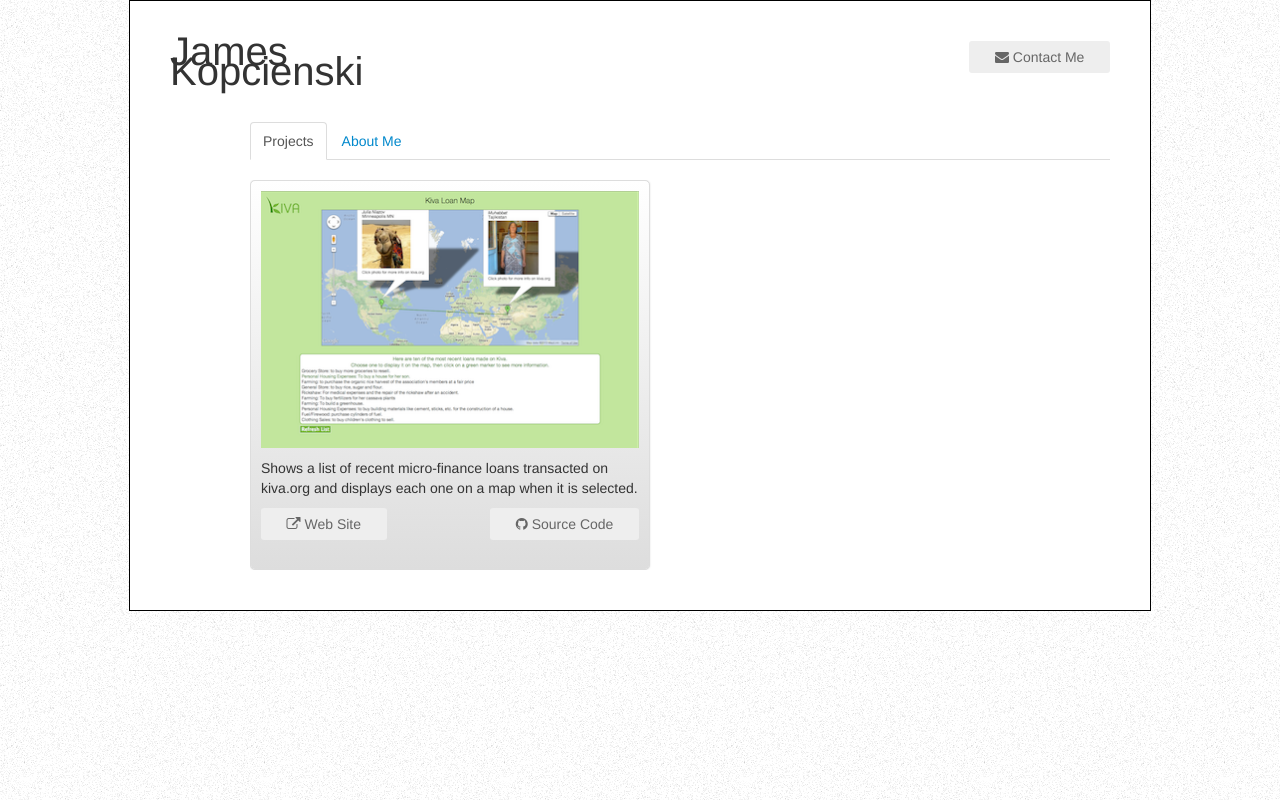
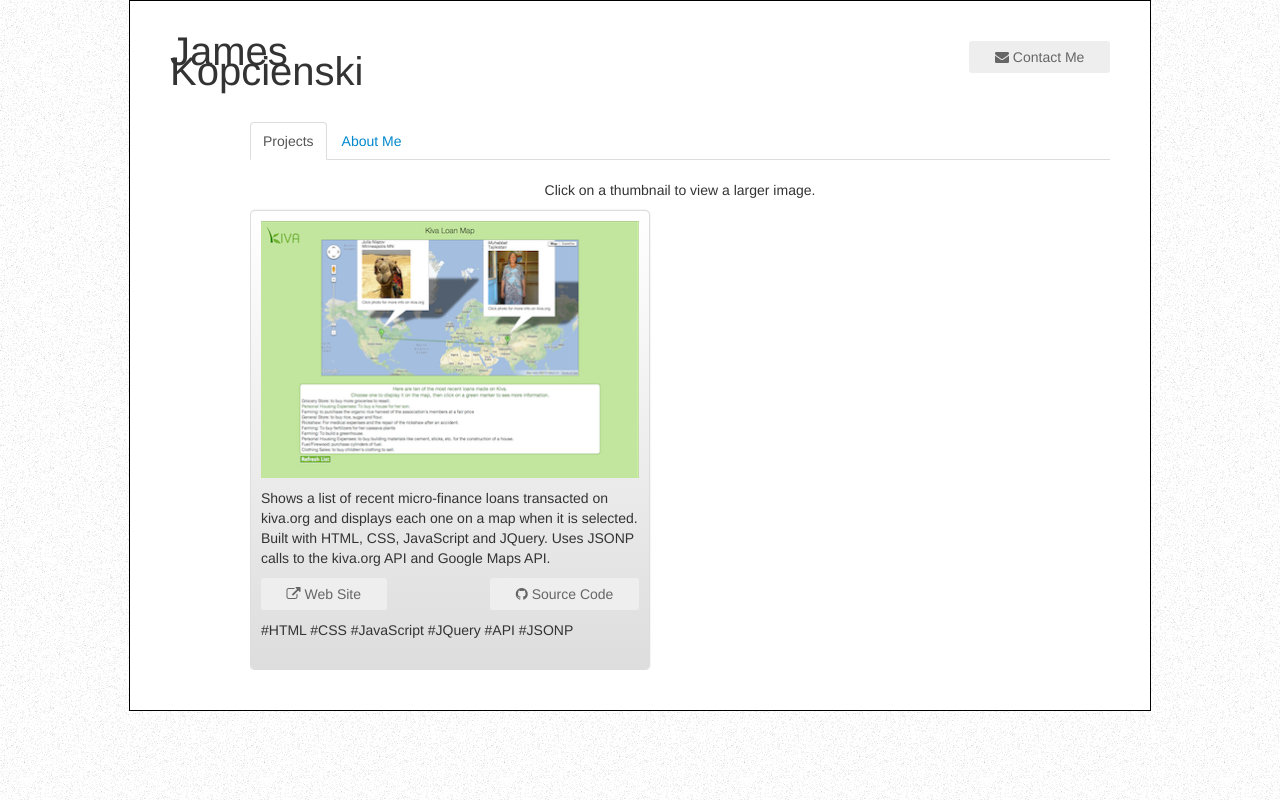
Before and after one commit to jameskopcienski/portfolio, a plain HTML site: page index.html in a window 1280 px wide. Drawn offline with Linux system fonts and the light colour scheme.

Commit message:
Preliminary version

```diff
--- a/css/stylesheet.css
+++ b/css/stylesheet.css
@@ -81,10 +81,15 @@ body {
 	margin-top: 40px;
 }
 
+.project-tab-desc {
+	text-align: center;
+}
+
 .project-box {
   box-sizing: border-box;
+  margin-top: 10px;
 	width: 400px;
-	height: 390px;
+	height: 460px;
 	padding: 10px;
   background-color: #ffffff;
   border: 1px solid #dddddd;
@@ -117,3 +122,7 @@ max-width: inherit;
 .project-buttons a:hover {
 	text-decoration: none;
 }
+
+.project-hash-tags {
+	margin-top: 10px;
+}
--- a/index.html
+++ b/index.html
@@ -42,6 +42,8 @@
 
               <div class="tab-pane fade in active" id="projects">
 
+                <div class="project-tab-desc">Click on a thumbnail to view a larger image.</div>
+
                 <div class="project-box"> <!-- - - - -Kiva Map Project- - - - -->
                   <div class="project-thumb">
                     <a href="img/kivamap.png" data-lightbox="kivamap" title="Kiva Map App">
@@ -49,11 +51,14 @@
                     </a>
                   </div>
                   <div class="project-desc">
-                    Shows a list of recent micro-finance loans transacted on kiva.org and displays each one on a map when it is selected.
+                    Shows a list of recent micro-finance loans transacted on kiva.org and displays each one on a map when it is selected. Built with HTML, CSS, JavaScript and JQuery. Uses JSONP calls to the kiva.org API and Google Maps API.
                   </div>
                   <div class="project-buttons">
                     <a href="http://jameskopcienski.github.io/kivamap/" target="_blank" class="web-button button button-rounded button-flat"><i class="icon-external-link"></i> Web Site</a>
                     <a href="https://github.com/jameskopcienski/kivamap.git" target="_blank" class="code-button button button-rounded button-flat"><i class="icon-github"></i> Source Code</a>
+                  </div>
+                  <div class="project-hash-tags">
+                    #HTML #CSS #JavaScript #JQuery #API #JSONP
                   </div>
 
                 </div><!-- - - - -End of Kiva Map Project- - - - -->
```
